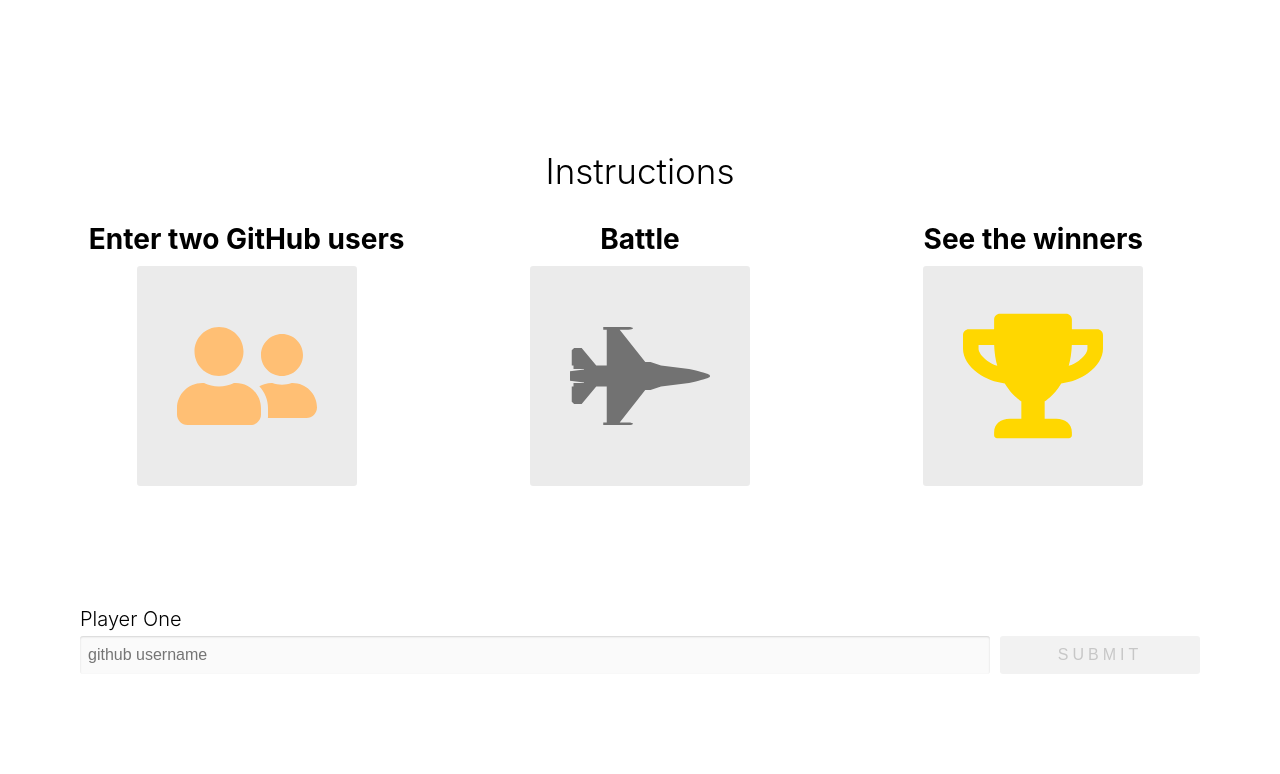
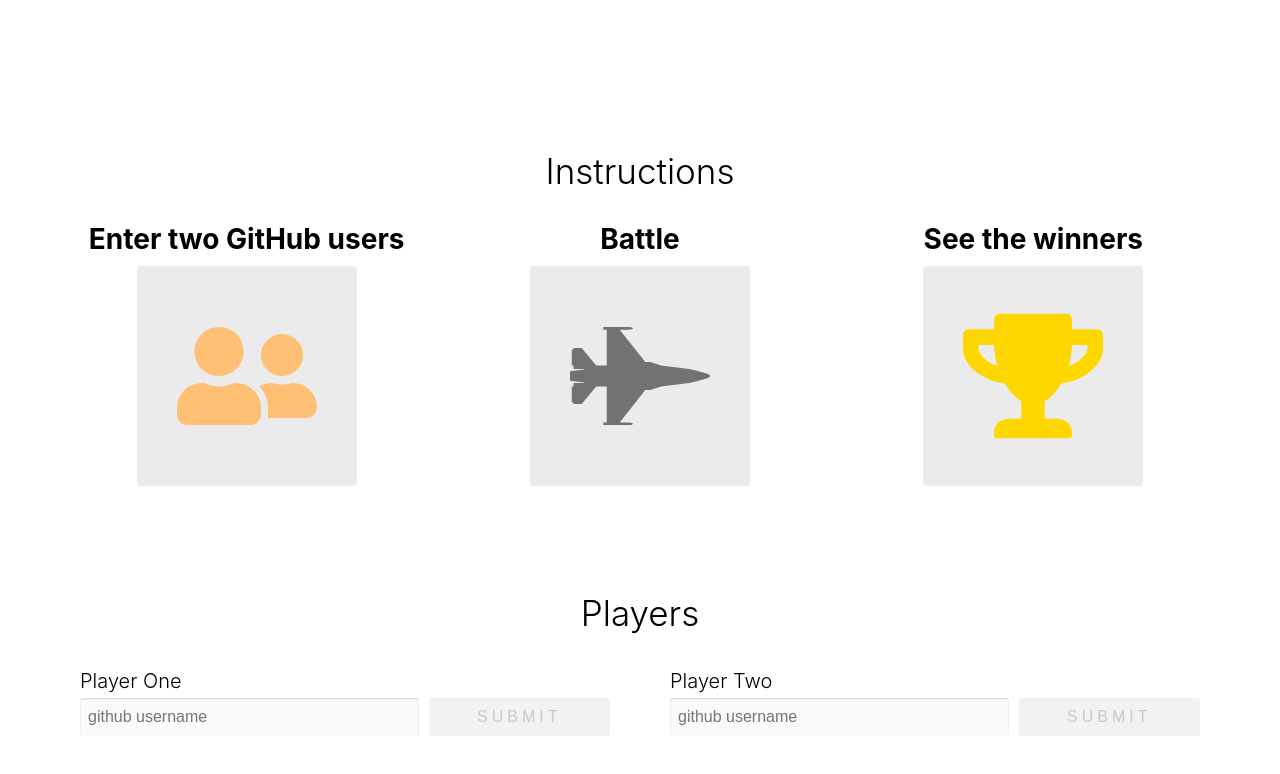
Before and after one commit to ss251/github-battle, a React app: page / in a window 1280 px wide. Built offline with nearby package versions, Linux system fonts and the light colour scheme.

Commit message:
player input rendering

```diff
--- a/app/components/Battle.js
+++ b/app/components/Battle.js
@@ -84,14 +84,45 @@
 };
 
 export default class Battle extends React.Component {
+  constructor(props) {
+    super(props);
+
+    this.state = {
+      playerOne: null,
+      playerTwo: null,
+    };
+
+    this.handleSubmit = this.handleSubmit.bind(this);
+  }
+  handleSubmit(id, player) {
+    this.setState({
+      [id]: player,
+    });
+  }
+
   render() {
+    const { playerOne, playerTwo } = this.state;
     return (
       <React.Fragment>
         <Instructions />
-        <PlayerInput
-          label="Player One"
-          onSubmit={(value) => console.log(value)}
-        />
+        <div className="players-container">
+          <h1 className="center-text header-lg">Players</h1>
+          <div className="row space-around">
+            {playerOne === null && (
+              <PlayerInput
+                label="Player One"
+                onSubmit={(player) => this.handleSubmit("playerOne", player)}
+              />
+            )}
+
+            {playerTwo === null && (
+              <PlayerInput
+                label="Player Two"
+                onSubmit={(player) => this.handleSubmit("playerTwo", player)}
+              />
+            )}
+          </div>
+        </div>
       </React.Fragment>
     );
   }
--- a/app/index.css
+++ b/app/index.css
@@ -201,3 +201,7 @@
   background: #f2f2f2;
   color: #c7c7c7;
 }
+
+.players-container {
+  margin: 100px 0;
+}
```
